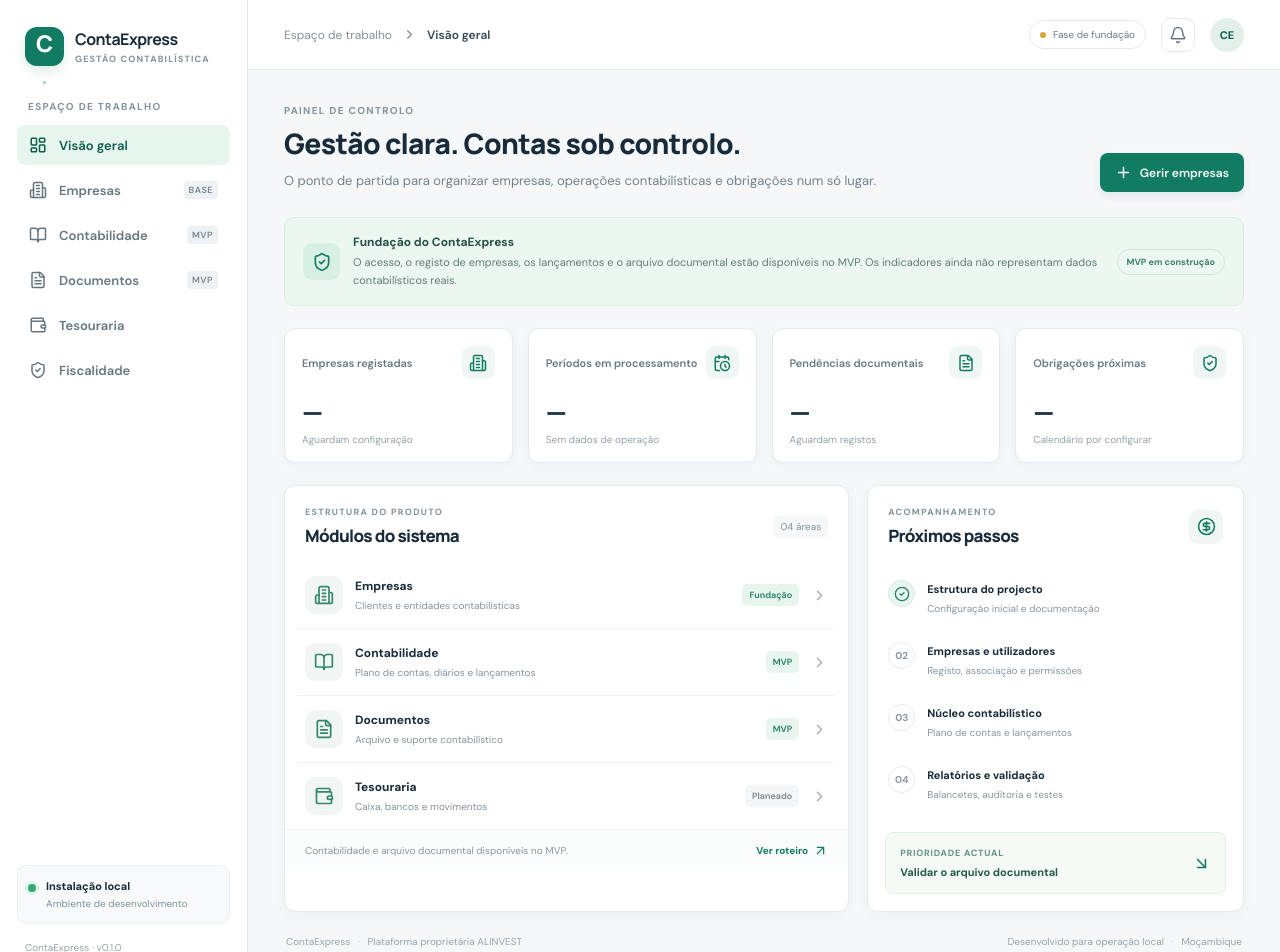
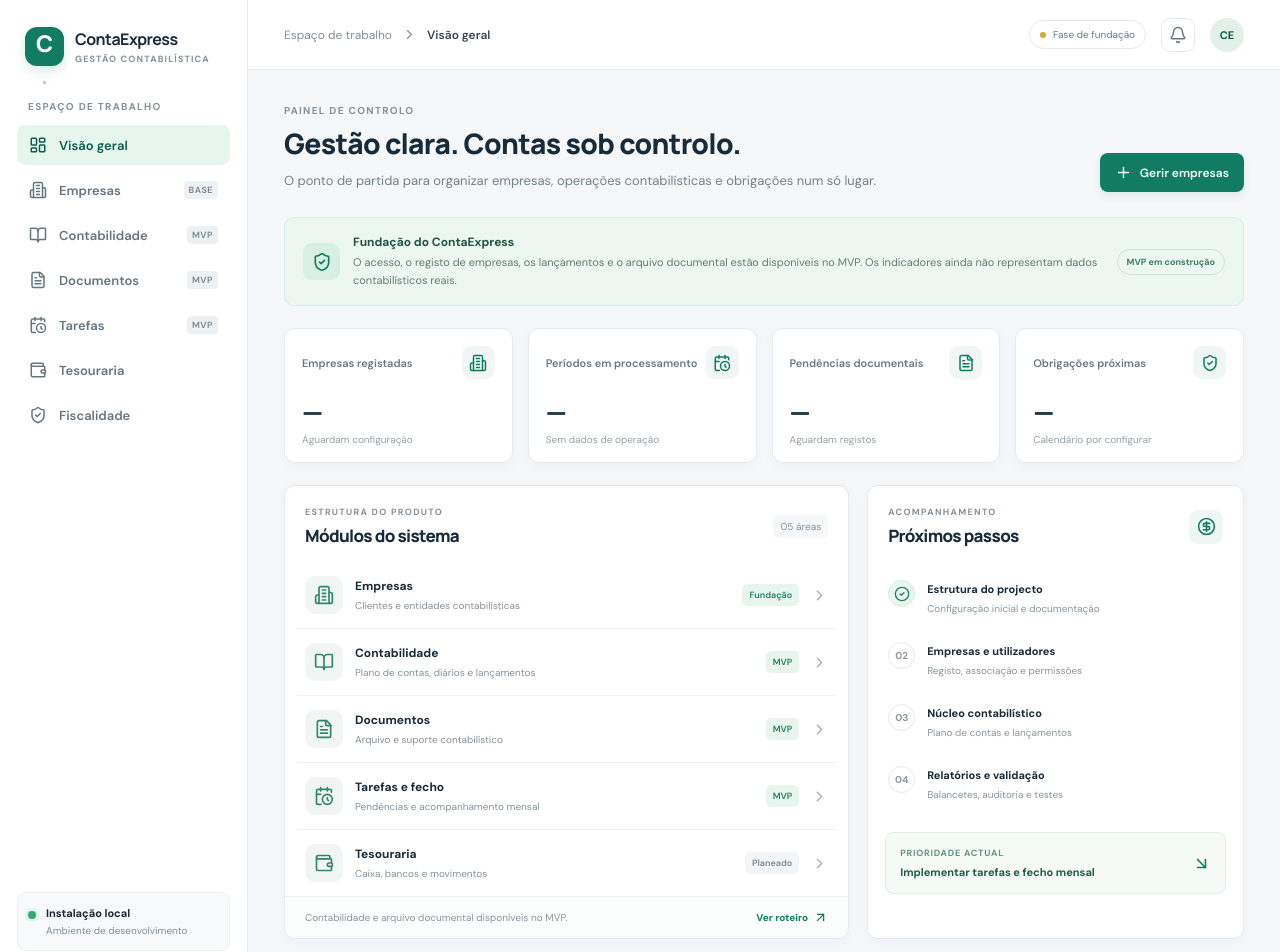
Before and after one commit to acjl-mz/contaexpress, a Next.js app: page / in a window 1280 px wide. Shown: the top 952 px of the page. Built offline with nearby package versions, Linux system fonts and the light colour scheme.

Commit message:
feat: add task management to workspace navigation

```diff
--- a/app/page.tsx
+++ b/app/page.tsx
@@ -27,6 +27,7 @@
   { name: "Empresas", detail: "Clientes e entidades contabilísticas", icon: Building2, state: "Fundação" },
   { name: "Contabilidade", detail: "Plano de contas, diários e lançamentos", icon: BookOpen, state: "MVP" },
   { name: "Documentos", detail: "Arquivo e suporte contabilístico", icon: FileText, state: "MVP" },
+  { name: "Tarefas e fecho", detail: "Pendências e acompanhamento mensal", icon: CalendarClock, state: "MVP" },
   { name: "Tesouraria", detail: "Caixa, bancos e movimentos", icon: Wallet, state: "Planeado" },
 ];
 
@@ -44,6 +45,7 @@
           <Link className="nav-item" href="/empresas"><Building2 size={18} /> Empresas <span className="nav-soon">Base</span></Link>
           <Link className="nav-item" href="/contabilidade"><BookOpen size={18} /> Contabilidade <span className="nav-soon">MVP</span></Link>
           <Link className="nav-item" href="/documentos"><FileText size={18} /> Documentos <span className="nav-soon">MVP</span></Link>
+          <Link className="nav-item" href="/tarefas"><CalendarClock size={18} /> Tarefas <span className="nav-soon">MVP</span></Link>
           <a className="nav-item" href="#tesouraria"><Wallet size={18} /> Tesouraria</a>
           <a className="nav-item" href="#fiscalidade"><ShieldCheck size={18} /> Fiscalidade</a>
         </nav>
@@ -80,11 +82,11 @@
 
           <div className="content-grid">
             <section className="panel modules-panel">
-              <div className="panel-heading"><div><p className="eyebrow">ESTRUTURA DO PRODUTO</p><h2>Módulos do sistema</h2></div><span className="muted-count">04 áreas</span></div>
+              <div className="panel-heading"><div><p className="eyebrow">ESTRUTURA DO PRODUTO</p><h2>Módulos do sistema</h2></div><span className="muted-count">05 áreas</span></div>
               <div className="module-list" id="empresas">
                 {modules.map((module) => {
                   const Icon = module.icon;
-                  return <a className="module-row" key={module.name} href={module.name === "Contabilidade" ? "/contabilidade" : module.name === "Documentos" ? "/documentos" : "#"} style={module.name === "Contabilidade" || module.name === "Documentos" ? { cursor: "pointer" } : undefined}><span className="module-icon"><Icon size={20} /></span><div className="module-info"><strong>{module.name}</strong><span>{module.detail}</span></div><span className={module.state === "Fundação" || module.state === "MVP" ? "state-badge in-progress" : "state-badge"}>{module.state}</span><ChevronRight className="module-chevron" size={17} /></a>;
+                  return <a className="module-row" key={module.name} href={module.name === "Contabilidade" ? "/contabilidade" : module.name === "Documentos" ? "/documentos" : module.name === "Tarefas e fecho" ? "/tarefas" : "#"} style={module.name === "Contabilidade" || module.name === "Documentos" || module.name === "Tarefas e fecho" ? { cursor: "pointer" } : undefined}><span className="module-icon"><Icon size={20} /></span><div className="module-info"><strong>{module.name}</strong><span>{module.detail}</span></div><span className={module.state === "Fundação" || module.state === "MVP" ? "state-badge in-progress" : "state-badge"}>{module.state}</span><ChevronRight className="module-chevron" size={17} /></a>;
                 })}
               </div>
               <div className="panel-footer"><span>Contabilidade e arquivo documental disponíveis no MVP.</span><span className="footer-link">Ver roteiro <ArrowUpRight size={15} /></span></div>
@@ -98,7 +100,7 @@
                 <div className="check-item"><span className="check-number">03</span><div><strong>Núcleo contabilístico</strong><p>Plano de contas e lançamentos</p></div></div>
                 <div className="check-item"><span className="check-number">04</span><div><strong>Relatórios e validação</strong><p>Balancetes, auditoria e testes</p></div></div>
               </div>
-              <div className="next-step"><div><span>PRIORIDADE ACTUAL</span><strong>Validar o arquivo documental</strong></div><ArrowDownRight size={19} /></div>
+              <div className="next-step"><div><span>PRIORIDADE ACTUAL</span><strong>Implementar tarefas e fecho mensal</strong></div><ArrowDownRight size={19} /></div>
             </section>
           </div>
           <footer className="page-footer"><span>ContaExpress <span className="footer-separator">·</span> Plataforma proprietária ALINVEST</span><span>Desenvolvido para operação local <span className="footer-separator">·</span> Moçambique</span></footer>
```
